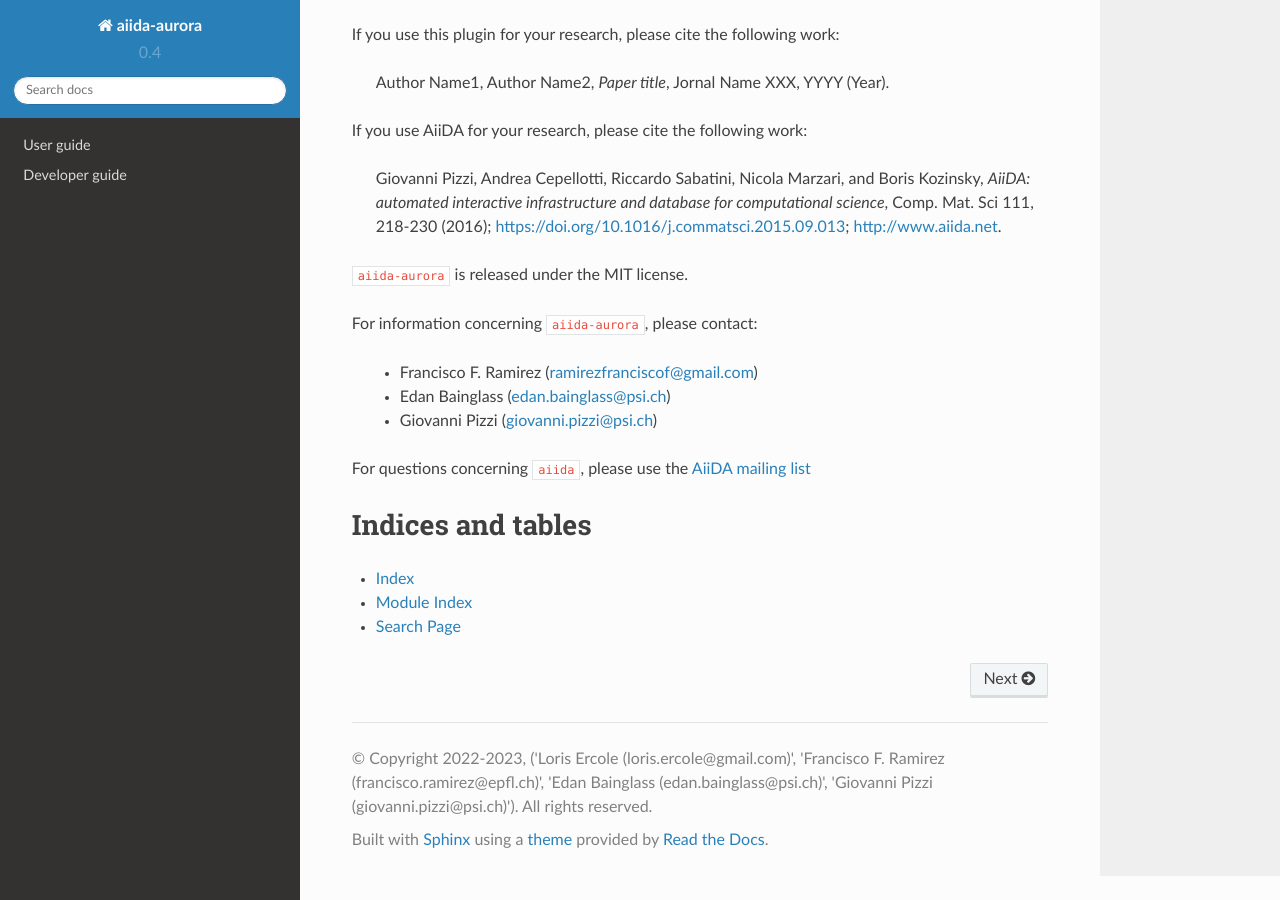
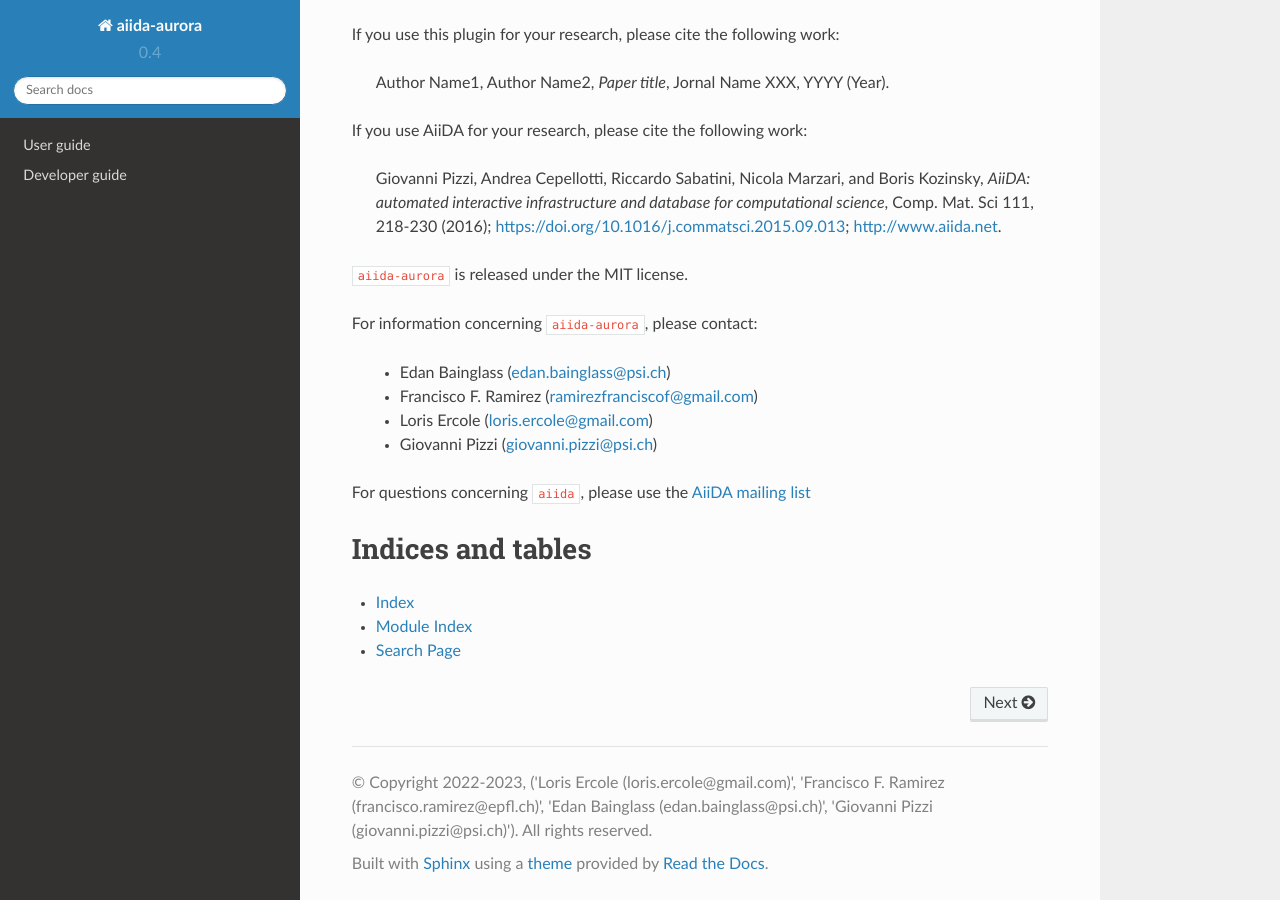
Before and after one commit to EmpaEconversion/aiida-aurora, a Sphinx documentation site: the page built from docs/source/index.rst, in a window 1280 px wide and 900 px high, scrolled down 546 px. Built offline with Sphinx 7.4.7 and the Read the Docs theme 2.0.0, drawn with Linux system fonts in a browser that asks for light colours; pages that are not in the unit, such as notebooks, are missing from menus.

Commit message:
Update contact list

```diff
--- a/docs/source/index.rst
+++ b/docs/source/index.rst
@@ -30,8 +30,9 @@ If you use AiiDA for your research, please cite the following work:
 
 For information concerning ``aiida-aurora``, please contact:
 
+ - Edan Bainglass (edan.bainglass@psi.ch)
  - Francisco F. Ramirez (ramirezfranciscof@gmail.com)
- - Edan Bainglass (edan.bainglass@psi.ch)
+ - Loris Ercole (loris.ercole@gmail.com)
  - Giovanni Pizzi (giovanni.pizzi@psi.ch)
 
 For questions concerning ``aiida``, please use the `AiiDA mailing list <http://www.aiida.net/mailing-list/>`_
```
Also changed, not shown: README.md (+2 -1 lines).
